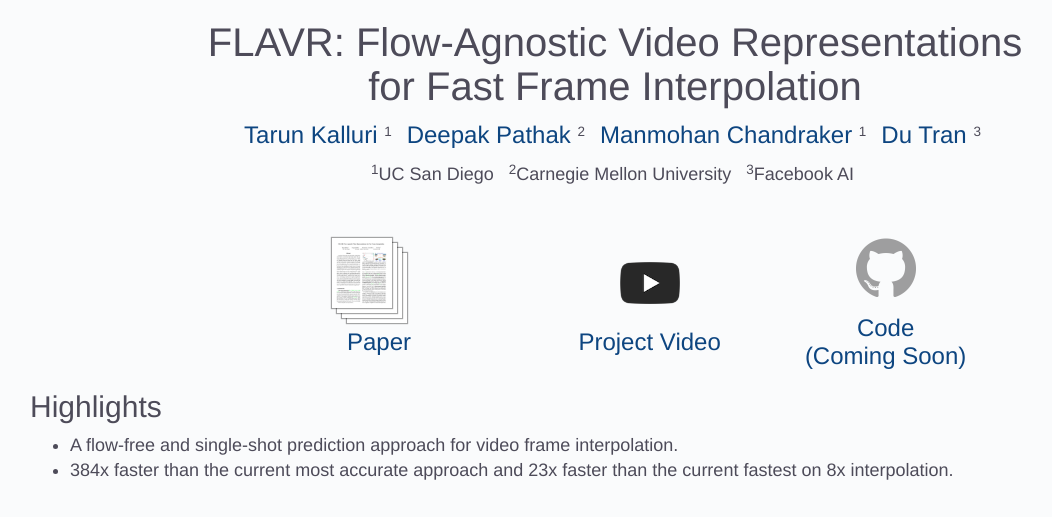
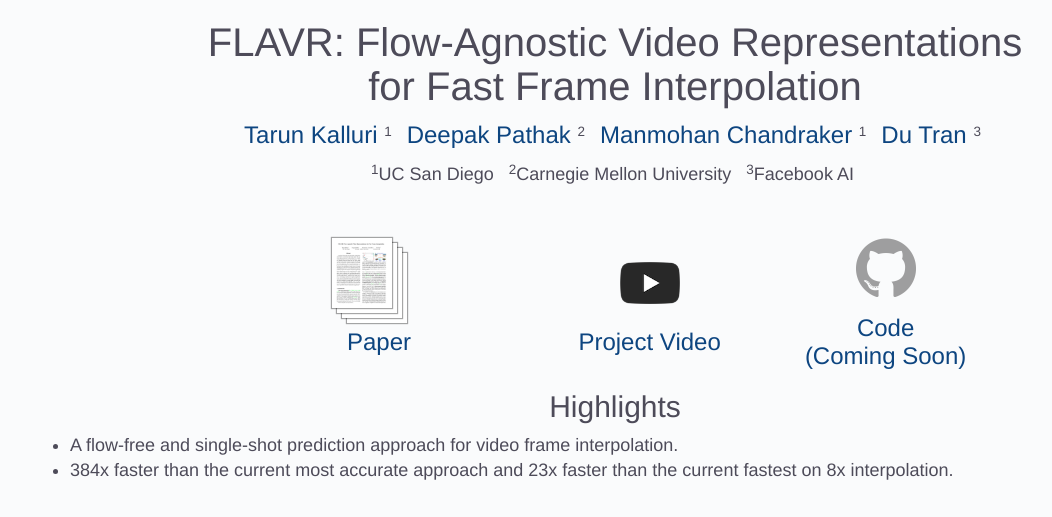
Before and after one commit to tarun005/tarun005.github.io, a Jekyll site: the page FLAVR/index.html, which Jekyll copies as it is, in a window 1280 px wide. Shown: the top 517 px of the page, without its empty margins (25-1077 px from the left). Built offline with Jekyll 4.4.1, drawn with Linux system fonts in a browser that asks for light colours.

Commit message:
Added flavr project

```diff
--- a/FLAVR/index.html
+++ b/FLAVR/index.html
@@ -111,7 +111,7 @@
 
       <div class="row">
             <div class="col-md-20 col-md-offset-0">
-                <h2>
+                <h2 style="text-align:center">
                     Highlights
                 </h2>
                 <p class="text-justify">
@@ -131,7 +131,7 @@
 
         <div class="row">
             <div class="col-md-20 col-md-offset-0">
-                <h2>
+                <h2 style="text-align:center">
                     SlowMotion Effect Using FLAVR
                 </h2>
                 <table width="100%">
@@ -187,7 +187,7 @@
 
         <div class="row">
             <div class="col-md-20 col-md-offset-0">
-                <h2>
+                <h2 style="text-align:center">
                     Ultra SlowMotion on Insect Flights
                 </h2>
                 <table width="100%">
@@ -227,7 +227,7 @@
 
         <div class="row" style="background-color:#F5F5F5;">
             <div class="col-md-20 col-md-offset-0" background-color="#DCDCDC">
-                <h2>
+                <h2 style="text-align:center">
                     Overview
                 </h2>
 
@@ -247,7 +247,7 @@
 
         <div class="row">
             <div class="col-md-8 col-md-offset-2">
-                <h2>
+                <h2 style="text-align:center">
                     Project Video
                 </h2>
                 <div class="text-center">
@@ -260,7 +260,7 @@
 
         <div class="row">
             <div class="col-md-20 col-md-offset-0">
-                <h3>
+                <h3 style="text-align:center">
                     Acknowledgments
                 </h3>
                 We would like to thank Adrian Smith for providing us with the insect videos. The website template was borrowed from Zhenqin Li's <a href="https://ucsd-openrooms.github.io/">project</a>.
```
